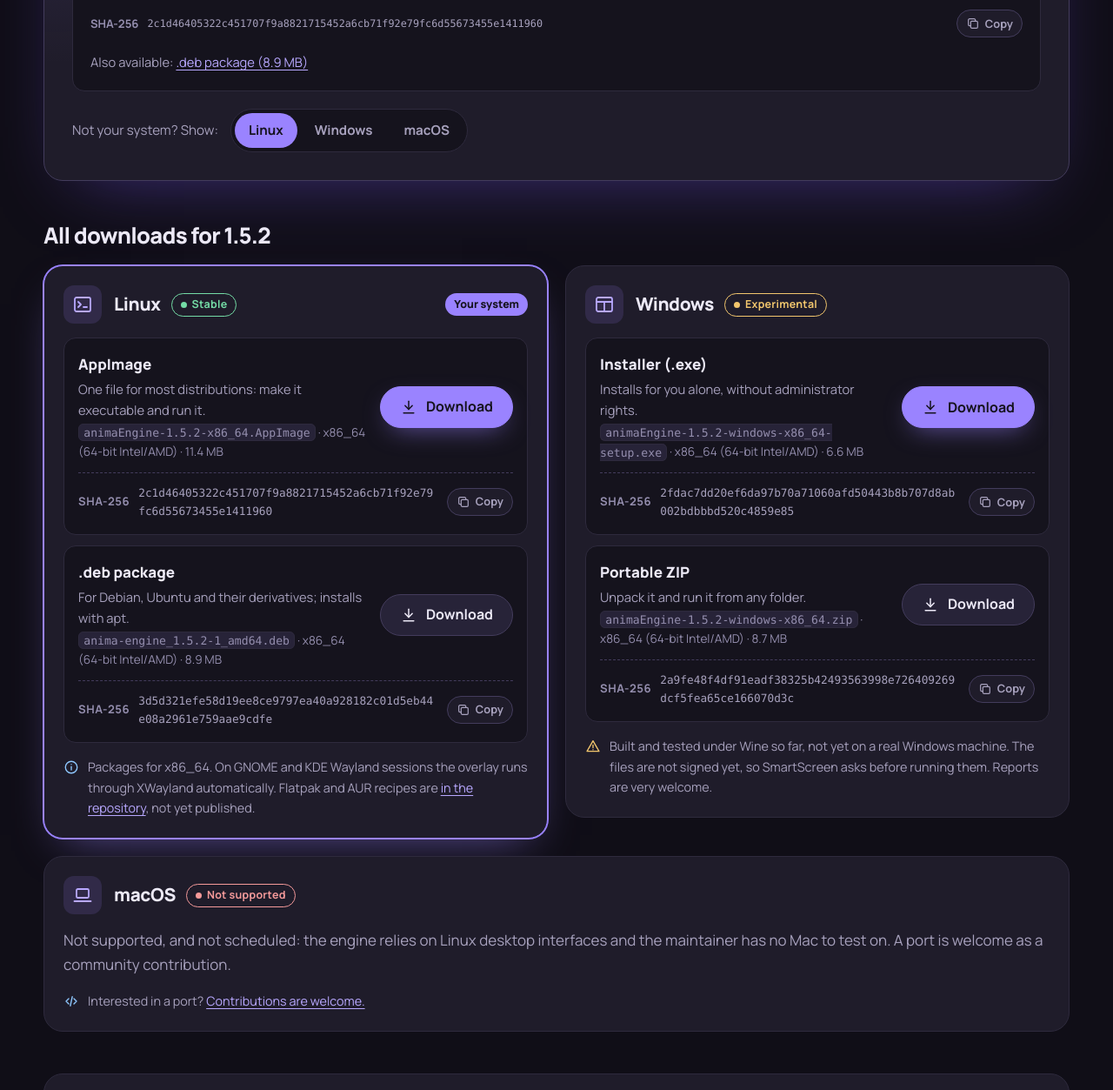
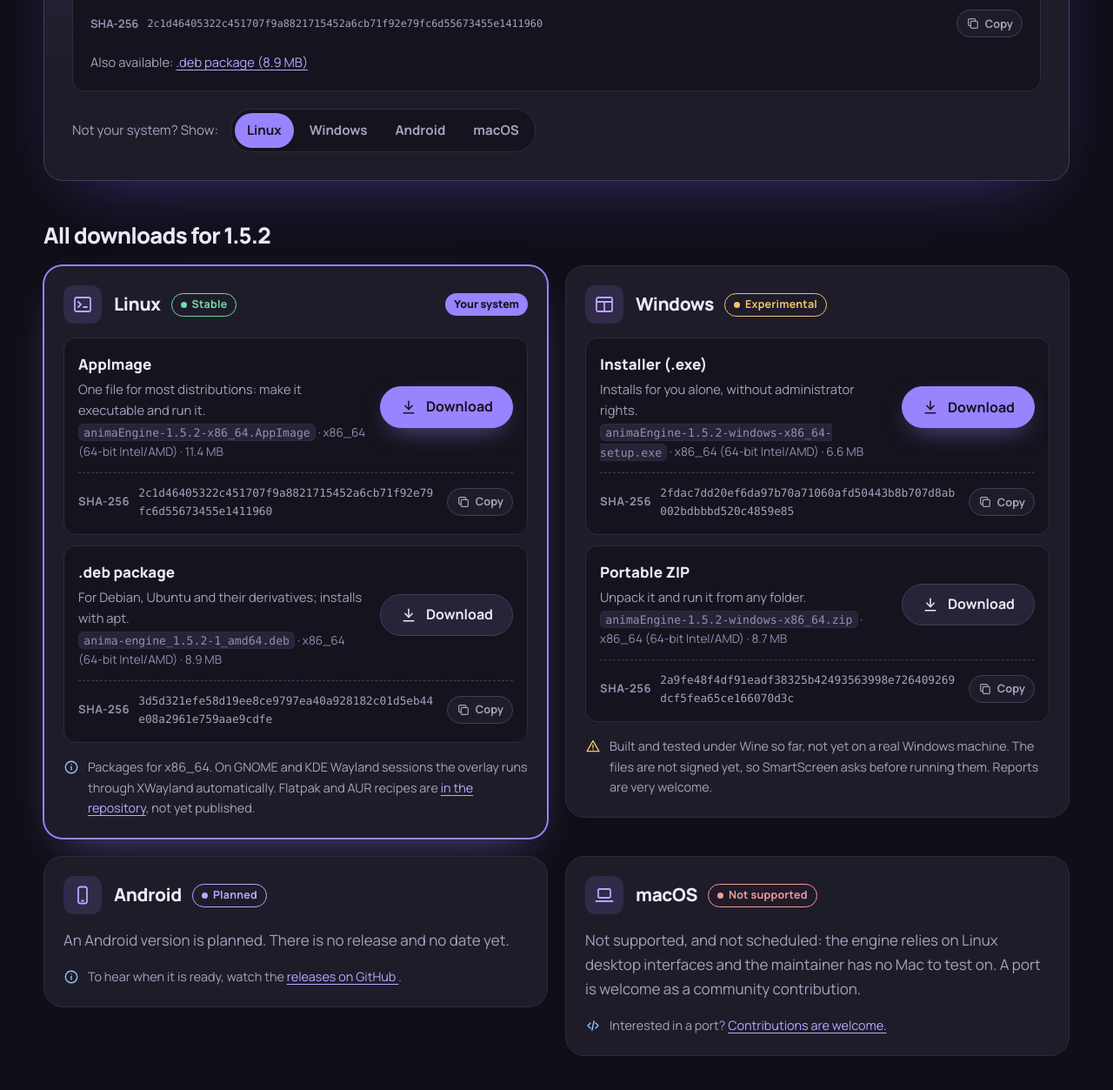
Before and after one commit to Alexandru2984/animaEngine_website, an Astro site: page /download in a window 1280 px wide. Shown: the part 700-1953 px from the top of the page at 87% size. Built offline with nearby package versions, Linux system fonts and the light colour scheme; Astro itself is replaced by a stand-in of ours; a web font is replaced by a local one.

Commit message:
List Android as a planned platform
Android appears in the compatibility list and the downloads with a Planned
status and no download. Android visitors are told it is planned; a
release that carries an .apk is offered automatically.

```diff
--- a/src/components/CompatibilityTable.astro
+++ b/src/components/CompatibilityTable.astro
@@ -85,6 +85,11 @@ const { showPackages = true } = Astro.props;
     border-left-color: var(--warn);
   }
 
+  .env-planned {
+    border-left-color: var(--accent-strong);
+    border-left-style: dashed;
+  }
+
   .env-unsupported {
     border-left-color: var(--no);
   }
--- a/src/components/DownloadPicker.astro
+++ b/src/components/DownloadPicker.astro
@@ -20,6 +20,7 @@ const initial = recommend(ctx.downloads, { ...UNKNOWN, os: 'linux' });
 const systems = [
   { os: 'linux', label: 'Linux' },
   { os: 'windows', label: 'Windows' },
+  { os: 'android', label: 'Android' },
   { os: 'macos', label: 'macOS' },
 ] as const;
 ---
@@ -111,10 +112,11 @@ const systems = [
 
   .segmented {
     display: inline-flex;
+    flex-wrap: wrap;
     padding: 4px;
     gap: 4px;
     border: 1px solid var(--border);
-    border-radius: 999px;
+    border-radius: 24px;
     background: var(--bg-raised);
   }
 
@@ -122,7 +124,7 @@ const systems = [
     display: inline-grid;
     place-items: center;
     min-height: 40px;
-    padding: 6px 16px;
+    padding: 6px 14px;
     border-radius: 999px;
     color: var(--muted);
     font-weight: 700;
--- a/src/components/Icon.astro
+++ b/src/components/Icon.astro
@@ -19,6 +19,7 @@ export type IconName =
   | 'terminal'
   | 'window'
   | 'laptop'
+  | 'phone'
   | 'code'
   | 'scenes'
   | 'people'
@@ -56,6 +57,7 @@ const paths: Record<IconName, string> = {
   terminal: '<rect x="3" y="4" width="18" height="16" rx="2"/><path d="m7 9 3 3-3 3"/><path d="M13 15h4"/>',
   window: '<rect x="3" y="4" width="18" height="16" rx="2"/><path d="M3 9h18"/><path d="M12 9v11"/>',
   laptop: '<rect x="5" y="5" width="14" height="10" rx="1.5"/><path d="M2.5 19h19"/>',
+  phone: '<rect x="7" y="2.5" width="10" height="19" rx="2.5"/><path d="M11 18.5h2"/>',
   code: '<path d="m8 8-4 4 4 4"/><path d="m16 8 4 4-4 4"/><path d="m13.5 5-3 14"/>',
   scenes: '<rect x="3" y="6" width="14" height="10" rx="2"/><path d="M7 20h14V10"/><path d="m6 13 3-3 3 3 2-2 3 3"/>',
   people: '<circle cx="9" cy="8" r="3.5"/><path d="M2.5 20a6.5 6.5 0 0 1 13 0"/><path d="M16 4.5a3.5 3.5 0 0 1 0 7"/><path d="M18 14.5a6.5 6.5 0 0 1 3.5 5.5"/>',
--- a/src/components/PlatformDownloads.astro
+++ b/src/components/PlatformDownloads.astro
@@ -25,7 +25,7 @@ interface Props {
 const { os, options, version, releasesUrl, detail = 'full', headingLevel = 3 } = Astro.props;
 const info = OS_INFO[os];
 const Heading = `h${headingLevel}` as 'h2' | 'h3';
-const icon = os === 'windows' ? 'window' : os === 'macos' ? 'laptop' : 'terminal';
+const icon = os === 'windows' ? 'window' : os === 'macos' ? 'laptop' : os === 'android' ? 'phone' : 'terminal';
 ---
 
 <section class:list={['platform', `platform-${os}`, detail]} id={`downloads-${os}`} data-platform={os} aria-labelledby={`downloads-${os}-title`}>
@@ -88,15 +88,14 @@ const icon = os === 'windows' ? 'window' : os === 'macos' ? 'laptop' : 'terminal
           </li>
         ))}
       </ul>
-    ) : info.status === 'unsupported' ? (
+    ) : info.status === 'unsupported' || info.status === 'planned' ? (
       <p class="empty">{info.note}</p>
     ) : (
       <p class="empty">
         The {version ? `${version} release` : 'latest release'} has no {info.name} package.{' '}
         <a href={releasesUrl} rel="noopener noreferrer">
           See all releases on GitHub
-        </a>
-        .
+        </a>.
       </p>
     )
   }
@@ -116,6 +115,19 @@ const icon = os === 'windows' ? 'window' : os === 'macos' ? 'laptop' : 'terminal
         <span>
           {detail === 'full' ? info.note : 'x86_64 packages.'} Flatpak and AUR recipes are{' '}
           <a href="/docs/installation/#flatpak-built-locally">in the repository</a>, not yet published.
+        </span>
+      </p>
+    )
+  }
+  {
+    os === 'android' && options.length === 0 && (
+      <p class="note">
+        <Icon name="info" size={18} />
+        <span>
+          To hear when it is ready, watch the{' '}
+          <a href={links.releases} rel="noopener noreferrer">
+            releases on GitHub
+          </a>.
         </span>
       </p>
     )
--- a/src/data/platforms.ts
+++ b/src/data/platforms.ts
@@ -1,18 +1,21 @@
 /**
  * Where animaEngine runs, and how well. Source: README.md ("Wayland",
  * "Windows"), docs/faq.md ("Known problems"), ROADMAP.md ("Non-goals",
- * "Candidates for 1.6"), docs/porting-windows.md. Status describes 1.5.1.
+ * "Candidates for 1.6"), docs/porting-windows.md. Status describes 1.5.x.
+ * Android is planned, on the maintainer's word (November 2026); it has no
+ * release and no date.
  *
  * A platform is listed as supported only when the project says so; a logo or
  * a build target alone is not support.
  */
 
-export type SupportStatus = 'stable' | 'opt-in' | 'experimental' | 'not-published' | 'unsupported';
+export type SupportStatus = 'stable' | 'opt-in' | 'experimental' | 'planned' | 'not-published' | 'unsupported';
 
 export const STATUS_LABELS: Record<SupportStatus, string> = {
   stable: 'Stable',
   'opt-in': 'Opt-in',
   experimental: 'Experimental',
+  planned: 'Planned',
   'not-published': 'Build it yourself',
   unsupported: 'Not supported',
 };
@@ -58,6 +61,13 @@ export const environments: PlatformRow[] = [
       'Built and tested under Wine so far, not yet on a real Windows machine. The files are not signed yet, so SmartScreen asks before running them. Reports are very welcome.',
   },
   {
+    id: 'android',
+    name: 'Android',
+    detail: 'In planning',
+    status: 'planned',
+    notes: 'An Android version is planned. There is no release and no date yet.',
+  },
+  {
     id: 'macos',
     name: 'macOS',
     detail: 'No build',
--- a/src/lib/downloads.ts
+++ b/src/lib/downloads.ts
@@ -8,7 +8,7 @@ import type { Release, ReleaseAsset } from './releases';
 import type { Detection, DetectedArch } from './os-detect';
 import { compareVersions } from './release-manifest.js';
 
-export type PlatformOS = 'linux' | 'windows' | 'macos';
+export type PlatformOS = 'linux' | 'windows' | 'macos' | 'android';
 export type Arch = 'x86_64' | 'aarch64' | 'armv7' | 'universal';
 export type Format =
   | 'appimage'
@@ -20,7 +20,8 @@ export type Format =
   | 'msi'
   | 'zip'
   | 'dmg'
-  | 'pkg';
+  | 'pkg'
+  | 'apk';
 
 export interface AssetClass {
   os: PlatformOS;
@@ -40,7 +41,12 @@ export interface DownloadOption extends AssetClass {
 
 export type DownloadsByOS = Record<PlatformOS, DownloadOption[]>;
 
-export const PLATFORM_OSES: readonly PlatformOS[] = ['linux', 'windows', 'macos'];
+export const PLATFORM_OSES: readonly PlatformOS[] = ['linux', 'windows', 'android', 'macos'];
+
+/** Whether a detected system is one the site lists downloads for. */
+export function isPlatformOS(os: string): os is PlatformOS {
+  return (PLATFORM_OSES as readonly string[]).includes(os);
+}
 
 export const FORMAT_INFO: Record<Format, { label: string; summary: string; rank: number }> = {
   appimage: { label: 'AppImage', summary: 'One file for most distributions: make it executable and run it.', rank: 1 },
@@ -53,6 +59,7 @@ export const FORMAT_INFO: Record<Format, { label: string; summary: string; rank:
   zip: { label: 'Portable ZIP', summary: 'Unpack it and run it from any folder.', rank: 3 },
   dmg: { label: 'Disk image (.dmg)', summary: 'Open it and drag the app to Applications.', rank: 1 },
   pkg: { label: 'Installer (.pkg)', summary: 'A macOS installer package.', rank: 2 },
+  apk: { label: 'Android package (.apk)', summary: 'Install it directly on your Android device.', rank: 1 },
 };
 
 export const ARCH_LABELS: Record<Arch, string> = {
@@ -65,7 +72,7 @@ export const ARCH_LABELS: Record<Arch, string> = {
 function archFromName(name: string): Arch | null {
   if (/(^|[^a-z0-9])(x86_64|x86-64|amd64|x64|win64)([^a-z0-9]|$)/i.test(name)) return 'x86_64';
   if (/(^|[^a-z0-9])(aarch64|arm64)([^a-z0-9]|$)/i.test(name)) return 'aarch64';
-  if (/(^|[^a-z0-9])(armv7l?|armhf)([^a-z0-9]|$)/i.test(name)) return 'armv7';
+  if (/(^|[^a-z0-9])(armv7l?|armhf|armeabi-v7a)([^a-z0-9]|$)/i.test(name)) return 'armv7';
   if (/(^|[^a-z0-9])universal([^a-z0-9]|$)/i.test(name)) return 'universal';
   return null;
 }
@@ -94,6 +101,7 @@ export function classifyAsset(fileName: string): AssetClass | null {
   else if (/\.exe$/i.test(name)) [os, format] = ['windows', 'installer'];
   else if (/\.dmg$/i.test(name)) [os, format] = ['macos', 'dmg'];
   else if (/\.pkg$/i.test(name)) [os, format] = ['macos', 'pkg'];
+  else if (/\.apk$/i.test(name)) [os, format] = ['android', 'apk'];
   else if (/\.zip$/i.test(name)) {
     if (/windows|win(32|64)?([-_.]|$)/i.test(name)) [os, format] = ['windows', 'zip'];
     else if (/mac(os)?|darwin|osx/i.test(name)) [os, format] = ['macos', 'zip'];
@@ -102,7 +110,8 @@ export function classifyAsset(fileName: string): AssetClass | null {
   }
 
   if (!os || !format) return null;
-  if (!arch) return os === 'macos' ? { os, arch: 'universal', format } : null;
+  // macOS apps and Android packages are often built for every CPU at once.
+  if (!arch) return os === 'macos' || os === 'android' ? { os, arch: 'universal', format } : null;
   return { os, arch, format };
 }
 
@@ -140,7 +149,7 @@ function toOption(asset: ReleaseAsset, cls: AssetClass): DownloadOption {
 
 /** Groups a release's packages by operating system, best format first. */
 export function buildDownloads(release: Pick<Release, 'assets'> | null): DownloadsByOS {
-  const result: DownloadsByOS = { linux: [], windows: [], macos: [] };
+  const result: DownloadsByOS = { linux: [], windows: [], macos: [], android: [] };
   if (!release) return result;
   for (const asset of release.assets) {
     const cls = classifyAsset(asset.name);
@@ -163,9 +172,9 @@ export type Recommendation =
       /** Set when the visitor's CPU has no matching build. */
       archMismatch: DetectedArch | null;
     }
-  /** A desktop OS with no package in the release (e.g. macOS today). */
+  /** A listed system with no package in the release (macOS, Android today). */
   | { kind: 'unavailable'; os: PlatformOS }
-  /** Phones, tablets, ChromeOS: not a platform animaEngine runs on. */
+  /** iOS, ChromeOS: not a system animaEngine runs on or plans for. */
   | { kind: 'not-desktop'; os: Detection['os'] }
   | { kind: 'unknown' };
 
@@ -184,6 +193,7 @@ function preferredFormats(os: PlatformOS, detection: Pick<Detection, 'linuxFamil
     return ['appimage', 'flatpak', 'tarball', 'deb', 'rpm'];
   }
   if (os === 'windows') return ['installer', 'msi', 'zip'];
+  if (os === 'android') return ['apk'];
   return ['dmg', 'pkg', 'zip'];
 }
 
@@ -195,7 +205,7 @@ function preferredFormats(os: PlatformOS, detection: Pick<Detection, 'linuxFamil
 export function recommend(downloads: DownloadsByOS, detection: Detection): Recommendation {
   const { os, arch } = detection;
   if (os === 'unknown') return { kind: 'unknown' };
-  if (os !== 'linux' && os !== 'windows' && os !== 'macos') return { kind: 'not-desktop', os };
+  if (!isPlatformOS(os)) return { kind: 'not-desktop', os };
 
   const options = downloads[os];
   if (options.length === 0) return { kind: 'unavailable', os };
--- a/src/lib/site-downloads.ts
+++ b/src/lib/site-downloads.ts
@@ -25,6 +25,12 @@ export const OS_INFO: Record<PlatformOS, OSInfo> = {
     note:
       environments.find((e) => e.id === 'windows')?.notes ??
       'New in 1.5 and tested under Wine only so far. The files are not signed yet.',
+  },
+  android: {
+    name: 'Android',
+    status: 'planned',
+    statusLabel: STATUS_LABELS.planned,
+    note: environments.find((e) => e.id === 'android')?.notes ?? 'An Android version is planned.',
   },
   macos: {
     name: 'macOS',
--- a/src/pages/download.astro
+++ b/src/pages/download.astro
@@ -157,9 +157,6 @@ const checksumsFile = latest?.assets.find((a) => /^SHA256SUMS/i.test(a.name));
     align-items: start;
   }
 
-  .platform-list > :global(.platform-macos) {
-    grid-column: 1 / -1;
-  }
 
   .guide {
     padding: clamp(20px, 3vw, 32px);
--- a/src/scripts/downloads.ts
+++ b/src/scripts/downloads.ts
@@ -7,7 +7,7 @@
  * Nothing is downloaded until the visitor clicks a link.
  */
 import { ARCH_NAMES, detectPlatform, isDesktop, OS_NAMES, type Detection, type NavigatorLike } from '../lib/os-detect';
-import { ARCH_LABELS, recommend, type DownloadOption, type PlatformOS, type Recommendation } from '../lib/downloads';
+import { ARCH_LABELS, isPlatformOS, recommend, type DownloadOption, type PlatformOS, type Recommendation } from '../lib/downloads';
 import { formatBytes } from '../lib/format';
 import type { PickerPayload } from '../lib/site-downloads';
 import { enableCopyButtons } from './copy';
@@ -108,12 +108,19 @@ function renderPicker(picker: HTMLElement, payload: PickerPayload, detection: De
     node = renderDownload(picker, payload, rec);
   } else if (rec.kind === 'unavailable') {
     const info = payload.os[rec.os];
-    node = renderMessage(
-      picker,
-      info.status === 'unsupported' ? `animaEngine does not run on ${info.name}` : `No ${info.name} package in ${payload.version}`,
-      info.status === 'unsupported' ? info.note : 'This release has no file for this system.',
-      [link('#downloads-linux', 'Linux downloads', 'btn btn-small'), link(payload.releasesUrl, 'All releases', 'btn btn-small btn-ghost')],
-    );
+    const [title, text] =
+      info.status === 'unsupported'
+        ? [`animaEngine does not run on ${info.name}`, info.note]
+        : info.status === 'planned'
+          ? [
+              `animaEngine for ${info.name} is planned`,
+              `${info.note} Until then it runs on Linux and, experimentally, on Windows.`,
+            ]
+          : [`No ${info.name} package in ${payload.version}`, 'This release has no file for this system.'];
+    node = renderMessage(picker, title, text, [
+      link('#downloads-linux', 'Linux downloads', 'btn btn-small'),
+      link(payload.releasesUrl, 'All releases', 'btn btn-small btn-ghost'),
+    ]);
   } else if (rec.kind === 'not-desktop') {
     node = renderMessage(
       picker,
@@ -122,20 +129,20 @@ function renderPicker(picker: HTMLElement, payload: PickerPayload, detection: De
       [],
     );
   } else {
-    node = renderMessage(picker, 'Choose your system', 'Pick Linux, Windows or macOS below to see the matching file.', []);
+    node = renderMessage(picker, 'Choose your system', 'Pick a system below to see the matching file.', []);
   }
 
   body.replaceChildren(...(node ? [node] : []));
   enableCopyButtons(body);
 
-  const shown = isDesktop(detection.os) ? detection.os : null;
+  const shown = isPlatformOS(detection.os) ? detection.os : null;
   for (const control of picker.querySelectorAll<HTMLElement>('[data-pick-os]')) {
     control.setAttribute('aria-pressed', String(control.dataset.pickOs === shown));
   }
 }
 
 function markPlatformCards(detection: Detection) {
-  if (!isDesktop(detection.os)) return;
+  if (!isPlatformOS(detection.os)) return;
   for (const card of document.querySelectorAll<HTMLElement>(`[data-platform="${detection.os}"]`)) {
     card.setAttribute('data-detected', '');
     const tag = card.querySelector<HTMLElement>('[data-detected-tag]');
--- a/src/styles/global.css
+++ b/src/styles/global.css
@@ -443,6 +443,10 @@ hr {
   color: var(--warn);
 }
 
+.badge-planned {
+  color: var(--accent-strong);
+}
+
 .badge-not-published {
   color: var(--muted);
 }
```
Also changed, not shown: src/pages/index.astro (+9 -1 lines), tests/downloads.test.ts (+12 -3 lines).
